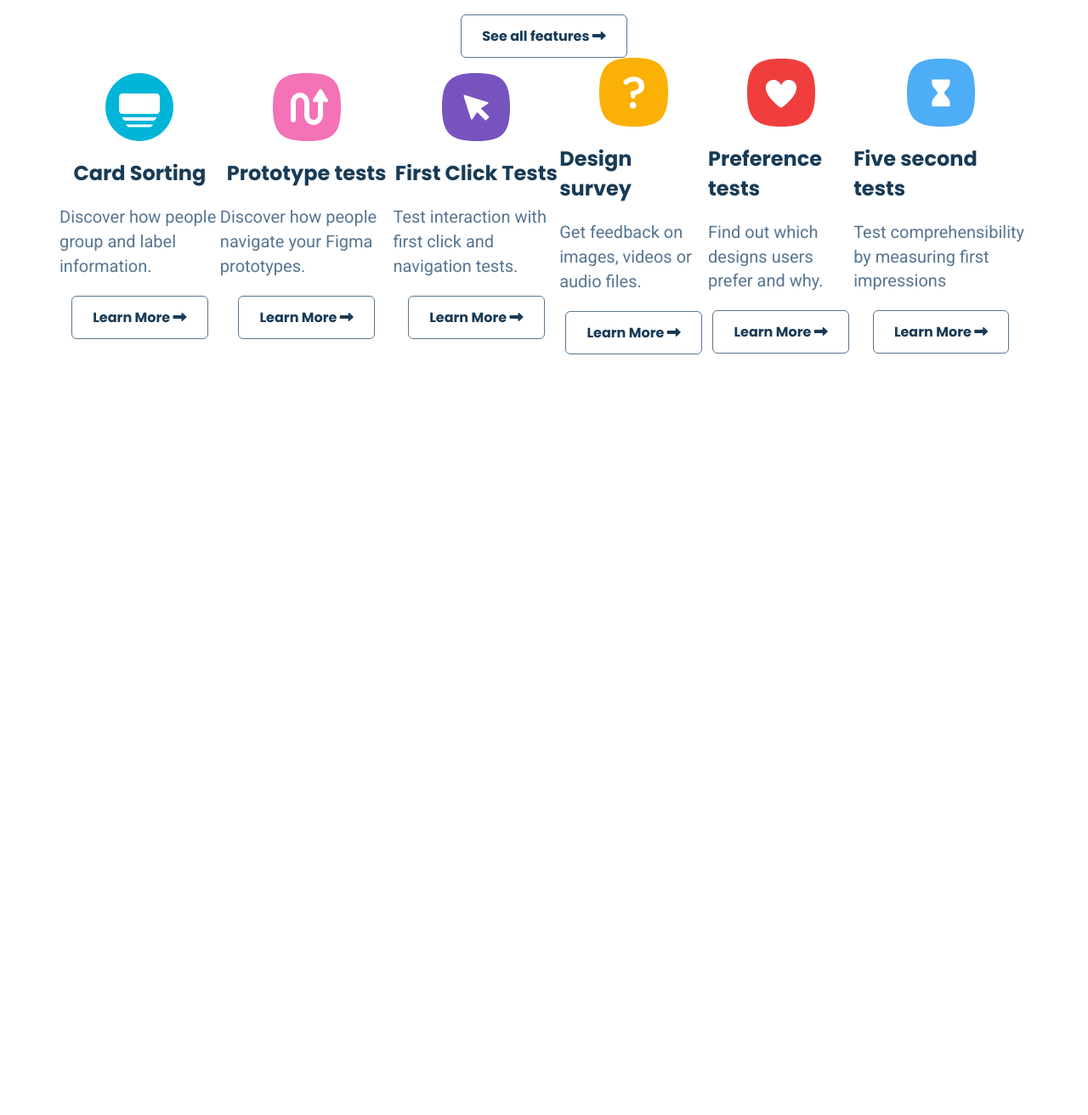
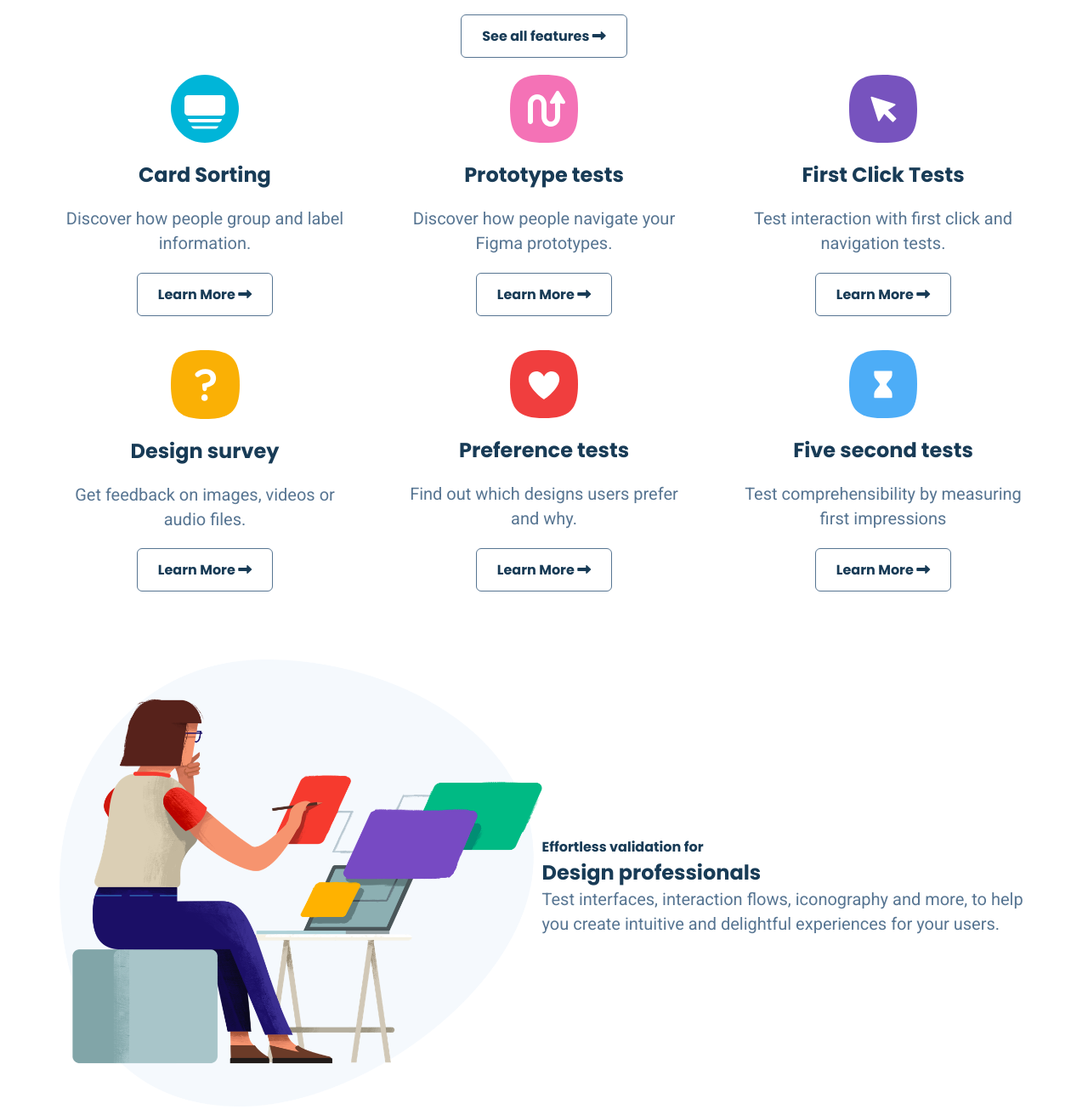
Before and after one commit to KartikSawant12/newProject, a plain HTML site: page index.html in a window 1280 px wide. Shown: the part 884-2196 px from the top of the page at 85% size. Before the commit the page ends 2101 px from the top, so only its background shows below. Drawn offline with Linux system fonts and the light colour scheme.

Commit message:
fourth commit

```diff
--- a/index.html
+++ b/index.html
@@ -115,9 +115,21 @@
         </div>
     </section>
 
-    <section class="big-featues-section"></section>
+    <!-- big features section-->
 
-
+    <section class="big-featues-section">
+        <div class="container flex big-featues-container">
+            <div class="feature-img">
+                <img src="assets/asset 18.png" alt="">
+            </div>
+            <div class="feature-desc flex">
+                <h4>Effortless validation for</h4>
+                <h3>Design professionals</h3>
+                <p>Test interfaces, interaction flows, iconography and more, to help you create intuitive and delightful experiences for your users.
+                </p>
+            </div>
+        </div>
+    </section>
     <section class="big-featues-section"></section>
     <section class="big-featues-section"></section>
     <section class="big-featues-section"></section>
--- a/style.css
+++ b/style.css
@@ -170,7 +170,7 @@ header{
 /*features section */
 
 .features-section{
-    padding: 80px var(--padding-inline-section) 0;
+    padding: 80px var(--padding-inline-section) ;
 }
 
 .features-header{
@@ -180,8 +180,35 @@ header{
 .features-heading-text{
     margin-bottom: 20px;
 }
+.features-area{
+    flex-wrap: wrap;
+    justify-content: space-between;
+    gap: 40px;
+    margin-top: 20px;
+}
 
 .features-card{
     flex-direction: column;
     gap: 20px;
+    max-width: 30%;
+    text-align: center;
 }
+
+/* big feature section */
+
+.big-feature-section{
+    padding: 30px var(--padding-inline-section) 0;
+}
+
+.big-feature-container{
+    gap: 30px;
+}
+
+.feature-img img{
+    width: 100%;
+}
+
+.feature-desc {
+    flex-direction: column;
+    align-items: flex-start;
+}
```
